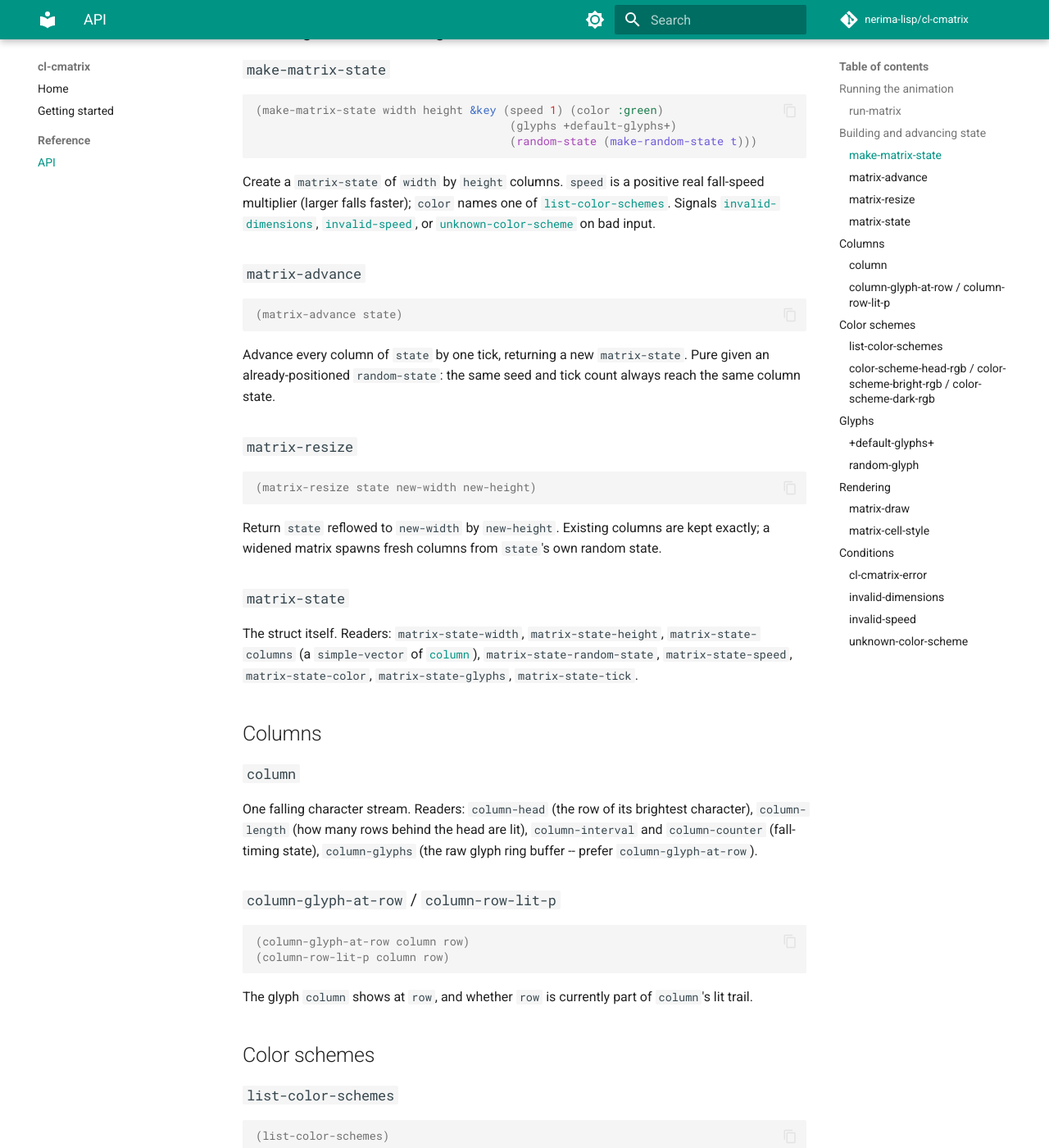
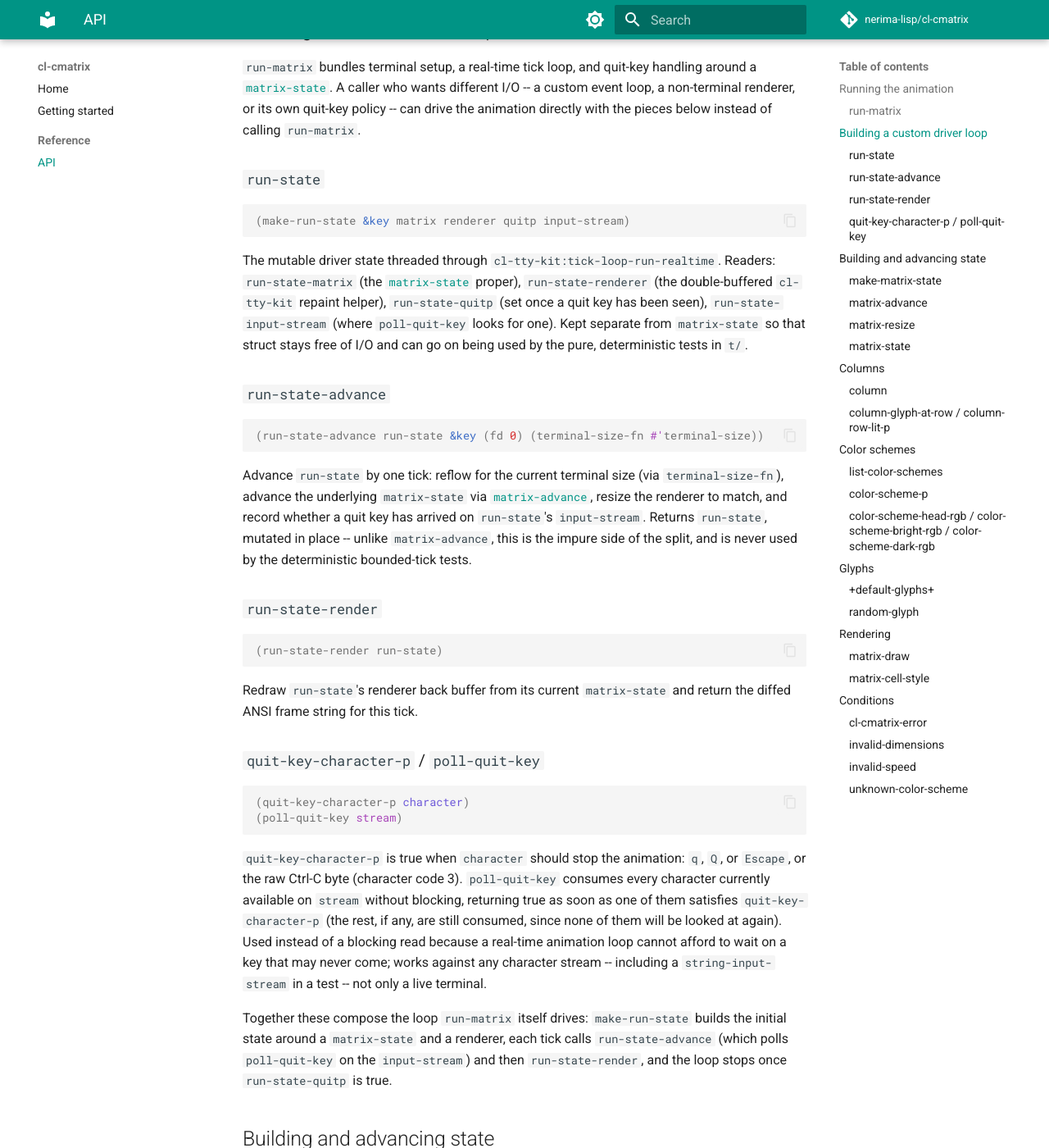
Before and after one commit to nerima-lisp/cl-cmatrix, an MkDocs documentation site: the page built from docs/src/reference/api.md, in a window 1280 px wide and 1400 px high, scrolled down 612 px. Shown: the whole window at 82% size. Built offline with MkDocs 1.6.1 and Material for MkDocs 9.7.7, drawn with Linux system fonts in a browser that asks for light colours; comment, search, counter and statistics services are not loaded; some of the changed text lies outside the part shown.

Commit message:
docs: document the real-time driver loop export family
api.md was missing run-state, make-run-state, run-state-matrix,
run-state-renderer, run-state-quitp, run-state-input-stream,
run-state-advance, run-state-render, quit-key-character-p, poll-quit-key,
and color-scheme-p. Added a new "Building a custom driver loop" section
explaining how run-state/run-state-advance/run-state-render/poll-quit-key
compose to let a caller drive matrix-state without run-matrix, and added
color-scheme-p to the existing Color schemes section. Descriptions are
drawn from the existing docstrings in src/loop.lisp and
src/color-scheme.lisp.

````diff
--- a/docs/src/reference/api.md
+++ b/docs/src/reference/api.md
@@ -20,6 +20,74 @@ terminal's alternate screen for the duration and always restores both.
 `speed` and `color` are as in [`make-matrix-state`](#make-matrix-state).
 `random-state` seeds the fall-timing and glyph randomness. Returns the final
 [`matrix-state`](#matrix-state).
+
+## Building a custom driver loop
+
+`run-matrix` bundles terminal setup, a real-time tick loop, and quit-key
+handling around a [`matrix-state`](#matrix-state). A caller who wants
+different I/O -- a custom event loop, a non-terminal renderer, or its own
+quit-key policy -- can drive the animation directly with the pieces below
+instead of calling `run-matrix`.
+
+### `run-state`
+
+```lisp
+(make-run-state &key matrix renderer quitp input-stream)
+```
+
+The mutable driver state threaded through
+`cl-tty-kit:tick-loop-run-realtime`. Readers: `run-state-matrix` (the
+[`matrix-state`](#matrix-state) proper), `run-state-renderer` (the
+double-buffered `cl-tty-kit` repaint helper), `run-state-quitp` (set once a
+quit key has been seen), `run-state-input-stream` (where `poll-quit-key`
+looks for one). Kept separate from `matrix-state` so that struct stays free
+of I/O and can go on being used by the pure, deterministic tests in `t/`.
+
+### `run-state-advance`
+
+```lisp
+(run-state-advance run-state &key (fd 0) (terminal-size-fn #'terminal-size))
+```
+
+Advance `run-state` by one tick: reflow for the current terminal size (via
+`terminal-size-fn`), advance the underlying `matrix-state` via
+[`matrix-advance`](#matrix-advance), resize the renderer to match, and
+record whether a quit key has arrived on `run-state`'s `input-stream`.
+Returns `run-state`, mutated in place -- unlike `matrix-advance`, this is
+the impure side of the split, and is never used by the deterministic
+bounded-tick tests.
+
+### `run-state-render`
+
+```lisp
+(run-state-render run-state)
+```
+
+Redraw `run-state`'s renderer back buffer from its current `matrix-state`
+and return the diffed ANSI frame string for this tick.
+
+### `quit-key-character-p` / `poll-quit-key`
+
+```lisp
+(quit-key-character-p character)
+(poll-quit-key stream)
+```
+
+`quit-key-character-p` is true when `character` should stop the animation:
+`q`, `Q`, or `Escape`, or the raw Ctrl-C byte (character code 3).
+`poll-quit-key` consumes every character currently available on `stream`
+without blocking, returning true as soon as one of them satisfies
+`quit-key-character-p` (the rest, if any, are still consumed, since none of
+them will be looked at again). Used instead of a blocking read because a
+real-time animation loop cannot afford to wait on a key that may never
+come; works against any character stream -- including a
+`string-input-stream` in a test -- not only a live terminal.
+
+Together these compose the loop `run-matrix` itself drives: `make-run-state`
+builds the initial state around a `matrix-state` and a renderer, each tick
+calls `run-state-advance` (which polls `poll-quit-key` on the
+`input-stream`) and then `run-state-render`, and the loop stops once
+`run-state-quitp` is true.
 
 ## Building and advancing state
 
@@ -94,6 +162,14 @@ The glyph `column` shows at `row`, and whether `row` is currently part of
 Return every registered scheme name: `:green` (the default), `:cyan`,
 `:red`, `:blue`, `:magenta`, `:yellow`, `:white`.
 
+### `color-scheme-p`
+
+```lisp
+(color-scheme-p name)
+```
+
+True when `name` is a registered color scheme.
+
 ### `color-scheme-head-rgb` / `color-scheme-bright-rgb` / `color-scheme-dark-rgb`
 
 ```lisp
````
